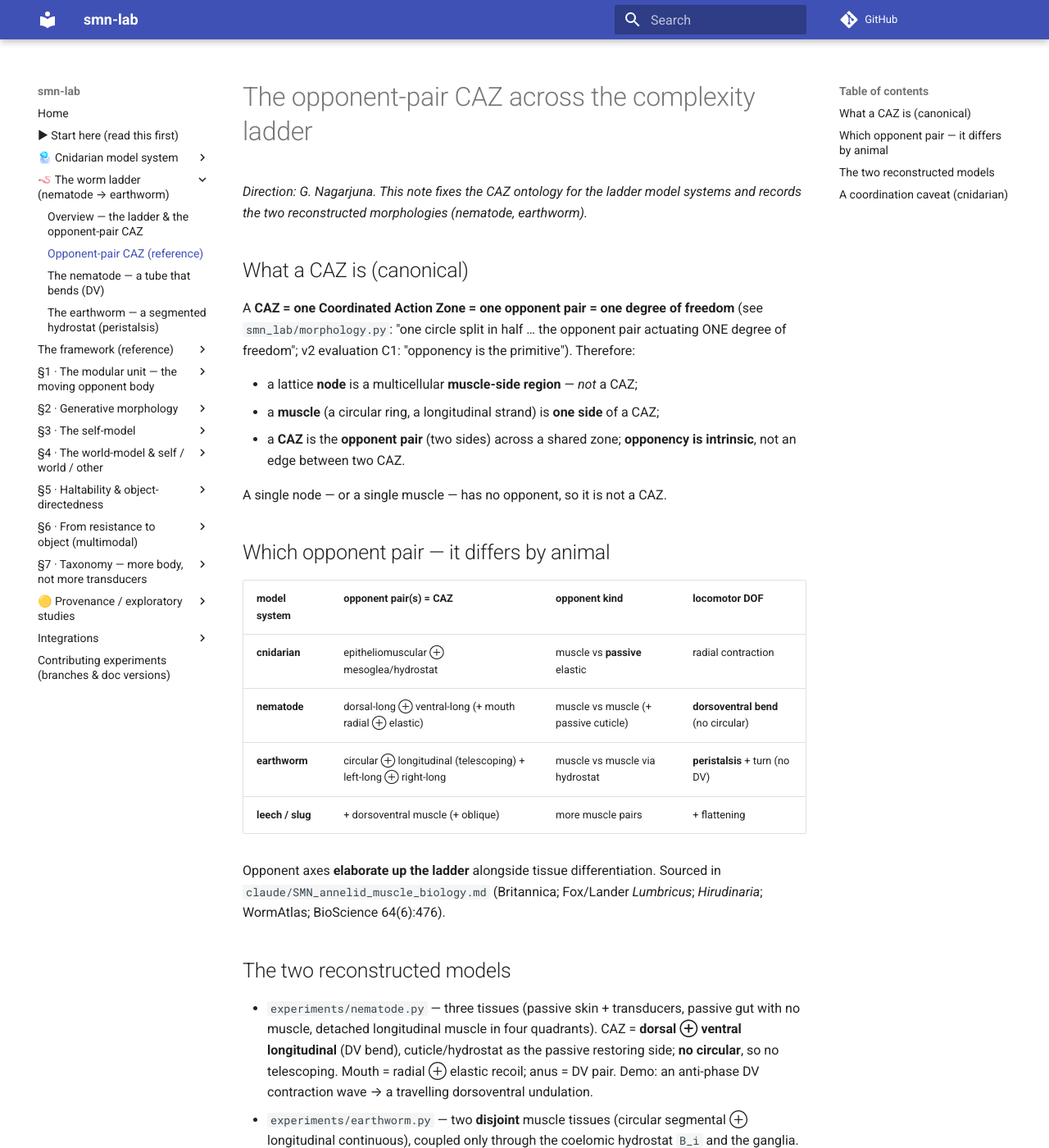
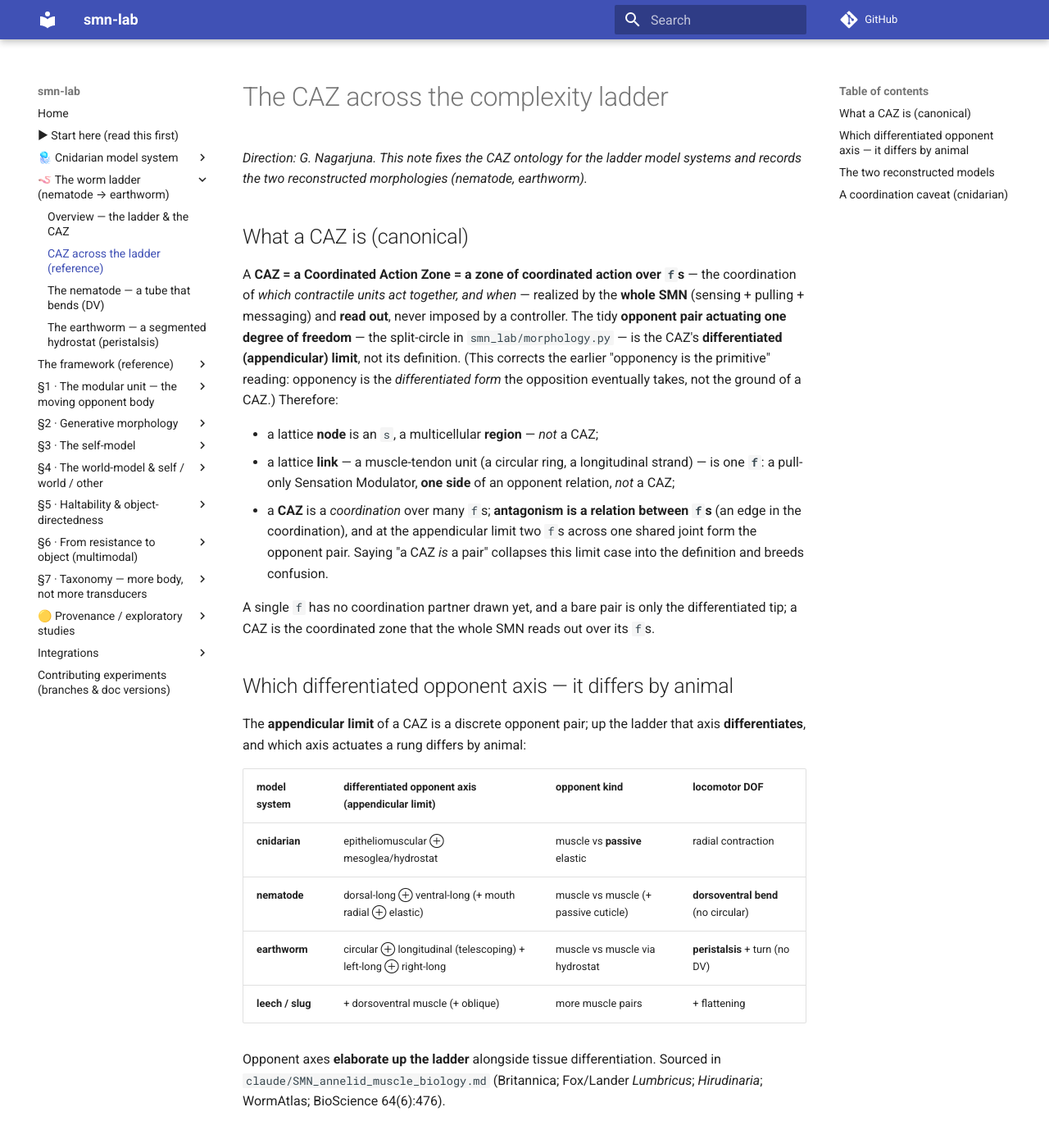
Before and after one commit to gnowgi/smn-lab, an MkDocs documentation site: the page built from docs/ladder/opponent_pair_caz.md, in a window 1280 px wide and 1400 px high. Shown: the whole window at 82% size. Built offline with MkDocs 1.6.1 and Material for MkDocs 9.7.7, drawn with Linux system fonts in a browser that asks for light colours; comment, search, counter and statistics services are not loaded; some of the changed text lies outside the part shown.

Commit message:
docs(a4): RTD reconciliation — CAZ = zone of coordinated action, opponent pair = its limit
The ladder pages, diagram grammar, and concepts map still equated a CAZ with an
opponent pair (and, in places, a lattice link with a CAZ) — the received view the
settled ontology rejects. Reconcile the RTD with the A1 vocabulary:

  * ladder/opponent_pair_caz.md — retitled "The CAZ across the complexity ladder";
    "What a CAZ is" rewritten (CAZ = coordination over f's, read out by the whole
    SMN; the opponent pair is its differentiated/appendicular limit; antagonism is a
    relation BETWEEN f's, not an opposition inside one). The per-animal table becomes
    "differentiated opponent axis (appendicular limit)"; the two reconstructed models
    say "differentiated axis =" not "CAZ =".
  * ladder/overview.md — same reframing; table column and figure caption generalised;
    "new opponent axis (the CAZ)" -> "new differentiated opponent axis (a DOF)".
  * diagram-grammar.md — a "What the split-circle draws" note fixes the glyph as the
    differentiated (appendicular) limit; the strong "CAZ = one pair = one DOF" and
    "the CAZ is always a pair" lines qualified as the drawn/appendicular register.
  * concepts.md — split the Zone/CAZ row into an `f` row (a link IS one f, not a CAZ)
    and a CAZ row (zone of coordinated action; opponent pair = limit); M-modulator and
    Opponency bullet reworded (pull-only f; opponency is the differentiated form).
  * integrator_snapshot.md — glyph caption -> "appendicular-limit CAZ".
  * lattice_self_model.py — the RTD-rendered `readout` snippet comment: "each CAZ
    link" -> "each f-link (a pull-only contractile unit)".
  * mkdocs.yml — nav labels: "opponent-pair CAZ" -> "the CAZ" / "CAZ across the ladder
    (reference)" (filenames unchanged, no broken links).

mkdocs --strict builds. Stdout/docstring "CAZ link" labels in the lattice/disk/hydra
experiments (not RTD-rendered) remain for a small follow-up.

Co-Authored-By: Claude Opus 4.8 <noreply@anthropic.com>
Claude-Session: https://claude.ai/code/session_01BZprhzZ5T5qBAoRB9yD1D5

```diff
--- a/docs/ladder/opponent_pair_caz.md
+++ b/docs/ladder/opponent_pair_caz.md
@@ -1,24 +1,34 @@
-# The opponent-pair CAZ across the complexity ladder
+# The CAZ across the complexity ladder
 
 _Direction: G. Nagarjuna. This note fixes the CAZ ontology for the ladder model systems and
 records the two reconstructed morphologies (nematode, earthworm)._
 
 ## What a CAZ is (canonical)
 
-A **CAZ = one Coordinated Action Zone = one opponent pair = one degree of freedom** (see
-`smn_lab/morphology.py`: "one circle split in half … the opponent pair actuating ONE degree of
-freedom"; v2 evaluation C1: "opponency is the primitive"). Therefore:
+A **CAZ = a Coordinated Action Zone = a zone of coordinated action over `f`s** — the coordination of
+*which contractile units act together, and when* — realized by the **whole SMN** (sensing + pulling +
+messaging) and **read out**, never imposed by a controller. The tidy **opponent pair actuating one
+degree of freedom** — the split-circle in `smn_lab/morphology.py` — is the CAZ's **differentiated
+(appendicular) limit**, not its definition. (This corrects the earlier "opponency is the primitive"
+reading: opponency is the *differentiated form* the opposition eventually takes, not the ground of a
+CAZ.) Therefore:
 
-- a lattice **node** is a multicellular **muscle-side region** — *not* a CAZ;
-- a **muscle** (a circular ring, a longitudinal strand) is **one side** of a CAZ;
-- a **CAZ** is the **opponent pair** (two sides) across a shared zone; **opponency is intrinsic**,
-  not an edge between two CAZ.
+- a lattice **node** is an `s`, a multicellular **region** — *not* a CAZ;
+- a lattice **link** — a muscle-tendon unit (a circular ring, a longitudinal strand) — is one **`f`**:
+  a pull-only Sensation Modulator, **one side** of an opponent relation, *not* a CAZ;
+- a **CAZ** is a *coordination* over many `f`s; **antagonism is a relation between `f`s** (an edge in
+  the coordination), and at the appendicular limit two `f`s across one shared joint form the opponent
+  pair. Saying "a CAZ *is* a pair" collapses this limit case into the definition and breeds confusion.
 
-A single node — or a single muscle — has no opponent, so it is not a CAZ.
+A single `f` has no coordination partner drawn yet, and a bare pair is only the differentiated tip; a
+CAZ is the coordinated zone that the whole SMN reads out over its `f`s.
 
-## Which opponent pair — it differs by animal
+## Which differentiated opponent axis — it differs by animal
 
-| model system | opponent pair(s) = CAZ | opponent kind | locomotor DOF |
+The **appendicular limit** of a CAZ is a discrete opponent pair; up the ladder that axis
+**differentiates**, and which axis actuates a rung differs by animal:
+
+| model system | differentiated opponent axis (appendicular limit) | opponent kind | locomotor DOF |
 |---|---|---|---|
 | **cnidarian** | epitheliomuscular ⊕ mesoglea/hydrostat | muscle vs **passive** elastic | radial contraction |
 | **nematode** | dorsal-long ⊕ ventral-long (+ mouth radial ⊕ elastic) | muscle vs muscle (+ passive cuticle) | **dorsoventral bend** (no circular) |
@@ -32,12 +42,12 @@ BioScience 64(6):476).
 ## The two reconstructed models
 
 - `experiments/nematode.py` — three tissues (passive skin + transducers, passive gut with no
-  muscle, detached longitudinal muscle in four quadrants). CAZ = **dorsal ⊕ ventral longitudinal**
-  (DV bend), cuticle/hydrostat as the passive restoring side; **no circular**, so no telescoping.
+  muscle, detached longitudinal muscle in four quadrants). Differentiated axis = **dorsal ⊕ ventral
+  longitudinal** (DV bend), cuticle/hydrostat as the passive restoring side; **no circular**, so no telescoping.
   Mouth = radial ⊕ elastic recoil; anus = DV pair. Demo: an anti-phase DV contraction wave → a
   travelling dorsoventral undulation.
 - `experiments/earthworm.py` — two **disjoint** muscle tissues (circular segmental ⊕ longitudinal
-  continuous), coupled only through the coelomic hydrostat `B_i` and the ganglia. CAZ =
+  continuous), coupled only through the coelomic hydrostat `B_i` and the ganglia. Differentiated axes =
   **telescoping** (circular ⊕ longitudinal, per segment → peristalsis) + **lateral-bend**
   (left ⊕ right longitudinal → turn); **no dorsoventral** pair (that is a leech/slug rung). Demos:
   a peristaltic wave and a turn.
--- a/mkdocs.yml
+++ b/mkdocs.yml
@@ -14,8 +14,8 @@ nav:
       - "The disk experiments — what is the rim?": experiments/cnidarian_disk.md
   # The worm ladder — the tubular and segmented rungs after the cnidarian.
   - "🪱 The worm ladder (nematode → earthworm)":
-      - "Overview — the ladder & the opponent-pair CAZ": ladder/overview.md
-      - "Opponent-pair CAZ (reference)": ladder/opponent_pair_caz.md
+      - "Overview — the ladder & the CAZ": ladder/overview.md
+      - "CAZ across the ladder (reference)": ladder/opponent_pair_caz.md
       - "The nematode — a tube that bends (DV)": experiments/nematode.md
       - "The earthworm — a segmented hydrostat (peristalsis)": experiments/earthworm.md
   # Reference cluster — how to read the bench; background for the whole arc.
```
Also changed, not shown: docs/concepts.md (+9 -5 lines), docs/diagram-grammar.md (+16 -6 lines), docs/experiments/integrator_snapshot.md (+1 -1 lines), docs/ladder/overview.md (+19 -14 lines), 1 other file.
